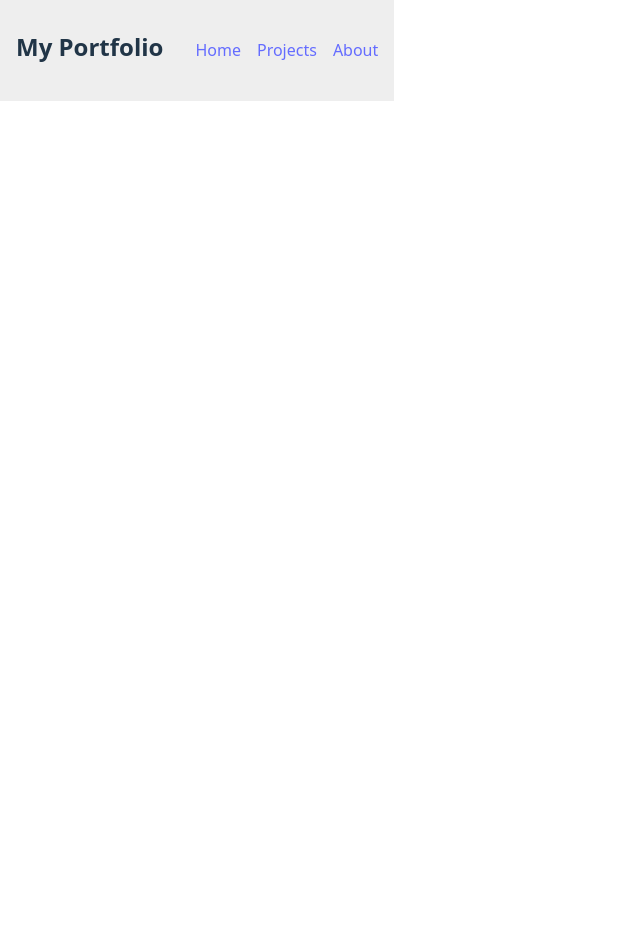
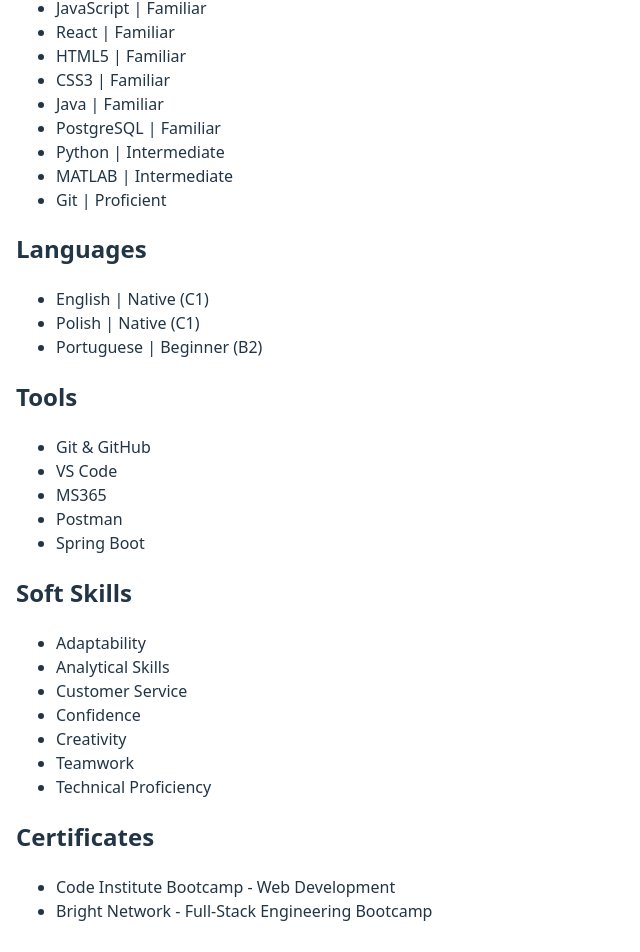
Before and after one commit to KacperProg/React-Portfolio-Site, a React (Vite) app: page /skills in a window 1280 px wide. Shown: the part 353-1305 px from the top of the page, without its empty margins (0-640 px from the left). Before the commit the page ends 800 px from the top, so only its background shows below. Built offline with nearby package versions, Linux system fonts and the light colour scheme; the HTML template or start-up script is replaced by a standard one.

Commit message:
Added Skills section which is a mapping of a skills data file onto the web page

```diff
--- a/src/App.jsx
+++ b/src/App.jsx
@@ -3,6 +3,7 @@
 import Home from './Pages/Home';
 import Projects from './Pages/Projects';
 import About from './Pages/About';
+import Skills from './Pages/Skills';
 
 function App() {
   return (
@@ -12,6 +13,7 @@
         <Route path="/" element={<Home />} />
         <Route path="/projects" element={<Projects />} />
         <Route path="/about" element={<About />} />
+        <Route path="/skills" element={<Skills />} />
       </Routes>
     </div>
   );
--- a/src/Components/Navbar.jsx
+++ b/src/Components/Navbar.jsx
@@ -6,7 +6,8 @@
       <h2 style={{ display: 'inline-block', marginRight: '2rem' }}>My Portfolio</h2>
       <Link to="/" style={{ marginRight: '1rem' }}>Home</Link>
       <Link to="/projects" style={{ marginRight: '1rem' }}>Projects</Link>
-      <Link to="/about">About</Link>
+      <Link to="/about" style={{ marginRight: '1rem' }}>About</Link>
+      <Link to="/skills">Skills</Link>
     </nav>
   );
 }
--- /dev/null
+++ b/src/Pages/Skills.jsx
@@ -0,0 +1,48 @@
+import {
+    progLang,
+    spokenLang,
+    tools,
+    softSkills,
+    certification
+} from '../data/skills';
+
+function Skills() {
+    return(
+        <div style={{ padding: `1rem`}}>
+            <h1>Skills</h1>
+            <p>Below find a list of all skills and relevant qualifications</p>
+            <h2>Programming</h2>
+            <ul>
+                {progLang.map((lang) => (
+                    <li key={lang.name}>{lang.name} | {lang.level}</li>
+                ))}
+            </ul>
+            <h2>Languages</h2>
+            <ul>
+                {spokenLang.map((lang) => (
+                    <li key={lang.name}>{lang.name} | {lang.level}</li>
+                ))}
+            </ul>
+            <h2>Tools</h2>
+            <ul>
+                {tools.map((tool) => (
+                    <li key={tool}>{tool}</li>
+                ))}
+            </ul>
+            <h2>Soft Skills</h2>
+            <ul>
+                {softSkills.map((skill) => (
+                    <li key={skill}>{skill}</li>
+                ))}
+            </ul>
+            <h2>Certificates</h2>
+            <ul>
+                {certification.map((skill) => (
+                    <li key={skill}>{skill}</li>
+                ))}
+            </ul>
+        </div>
+    );
+}
+
+export default Skills;
--- /dev/null
+++ b/src/data/skills.js
@@ -0,0 +1,40 @@
+export const progLang = [
+    {name: 'JavaScript', level: 'Familiar'},
+    {name: 'React', level: 'Familiar'},
+    {name: 'HTML5', level: 'Familiar'},
+    {name: 'CSS3', level: 'Familiar'},
+    {name: 'Java', level: 'Familiar'},
+    {name: 'PostgreSQL', level: 'Familiar'},
+    {name: 'Python', level: 'Intermediate'},
+    {name: 'MATLAB', level: 'Intermediate'},
+    {name: 'Git', level: 'Proficient'},
+];
+
+export const spokenLang = [
+    {name: 'English', level: 'Native (C1)'},
+    {name: 'Polish', level: 'Native (C1)'},
+    {name: 'Portuguese', level: 'Beginner (B2)'}
+];
+
+export const softSkills =[
+    'Adaptability',
+    'Analytical Skills',
+    'Customer Service',
+    'Confidence',
+    'Creativity',
+    'Teamwork',
+    'Technical Proficiency'
+];
+
+export const tools = [
+    'Git & GitHub',
+    'VS Code',
+    'MS365',
+    'Postman',
+    'Spring Boot'
+];
+
+export const certification = [
+    'Code Institute Bootcamp - Web Development',
+    'Bright Network - Full-Stack Engineering Bootcamp'
+];
```
